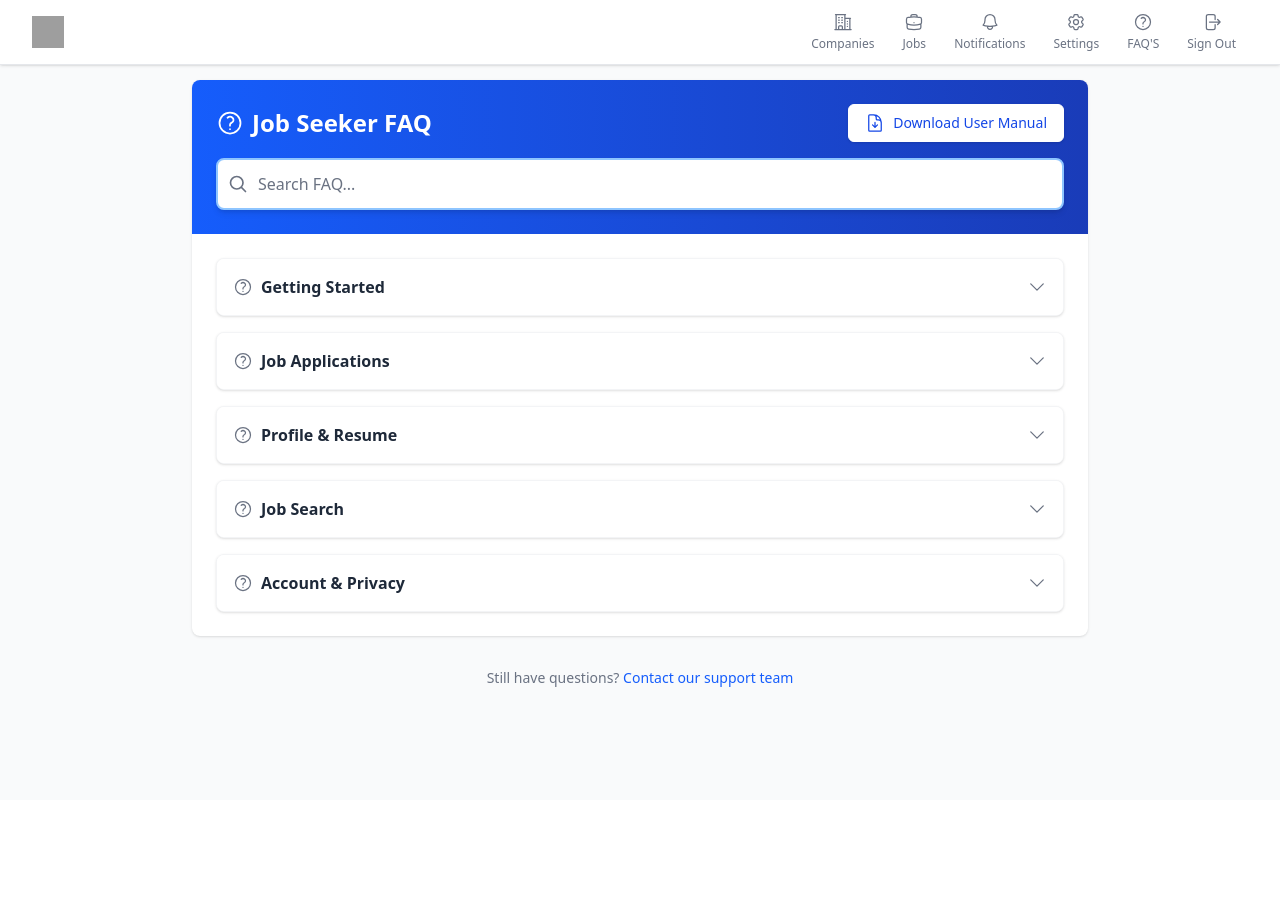
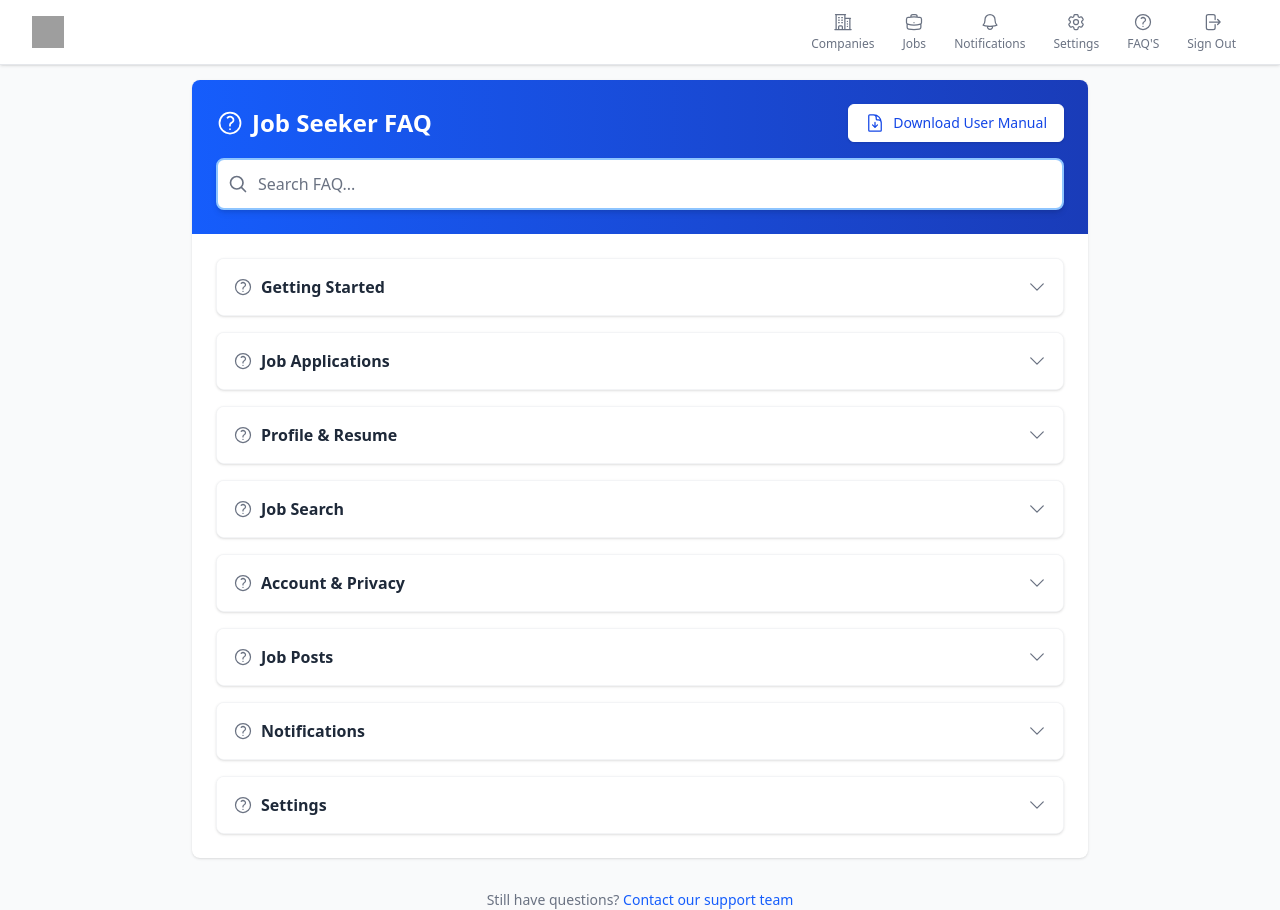
Before and after one commit to officialbryx/HireFlow-last, a React (Vite) app in the folder frontend/: page /faq in a window 1280 px wide. Before the commit the page ends 800 px from the top, so only its background shows below. Built offline with nearby package versions, Linux system fonts and the light colour scheme; grey boxes are pictures that could not be loaded.

Commit message:
Update FAQ and NavBar Hover

```diff
--- a/frontend/src/components/Navbar.jsx
+++ b/frontend/src/components/Navbar.jsx
@@ -160,7 +160,7 @@ const Navbar = () => {
 const NavItem = ({ icon, text, to, notificationCount }) => (
   <Link
     to={to}
-    className="relative flex flex-col items-center px-3 py-2 text-gray-500 hover:text-blue-600 hover:bg-blue-50 rounded-md transition-colors duration-200"
+    className="relative flex flex-col items-center px-3 py-2 text-gray-500 hover:text-black"
   >
     <div className="flex items-center justify-center">
       {icon}
--- a/frontend/src/data/jobSeekerFaqData.js
+++ b/frontend/src/data/jobSeekerFaqData.js
@@ -8,8 +8,8 @@ export const jobSeekerFaqData = [
         a: "Click the 'Sign Up' button on the homepage, fill in your details, and verify your email address to create your account.",
       },
       {
-        q: "How do I build my profile?",
-        a: "After signing in, go to your profile settings to add your work experience, education, skills, and upload your resume.",
+        q: "Is it free to use HireFlow?",
+        a: "Yes, HireFlow is completely free for job seekers. You can create an account, browse jobs, and submit applications without any charges.",
       },
     ],
   },
@@ -22,10 +22,6 @@ export const jobSeekerFaqData = [
         a: "Click on any job posting that interests you, review the details, and click the 'Apply Now' button. Follow the steps to submit your application.",
       },
       {
-        q: "Can I track my job applications?",
-        a: "Yes, you can view all your applications and their status in your dashboard under 'My Applications'.",
-      },
-      {
         q: "Can I apply for multiple jobs?",
         a: "Yes, you can apply for as many jobs as you like. Each application will be tracked separately.",
       },
@@ -36,12 +32,12 @@ export const jobSeekerFaqData = [
     icon: "DocumentIcon",
     questions: [
       {
-        q: "What file formats are accepted for resume upload?",
-        a: "We accept PDF and DOC/DOCX formats for resume uploads. PDFs are recommended for best formatting preservation.",
+        q: "What file format are accepted for resume upload?",
+        a: "We accept PDF format for resume uploads. PDFs are recommended for best formatting preservation.",
       },
       {
         q: "How can I update my profile?",
-        a: "Go to Settings > Profile to update your personal information, work experience, education, and skills.",
+        a: "Go to Settings to update your personal information.",
       },
     ],
   },
@@ -53,10 +49,6 @@ export const jobSeekerFaqData = [
         q: "How do I search for specific jobs?",
         a: "Use the search bar and filters on the Jobs page to find positions by title, location, company, or job type.",
       },
-      {
-        q: "Can I save jobs for later?",
-        a: "Yes, click the bookmark icon on any job posting to save it to your 'Saved Jobs' list.",
-      },
     ],
   },
   {
@@ -67,9 +59,59 @@ export const jobSeekerFaqData = [
         q: "How secure is my information?",
         a: "We use industry-standard encryption and security measures to protect your personal information and documents.",
       },
+    ],
+  },
+  {
+    title: "Job Posts",
+    icon: "BriefcaseIcon",
+    questions: [
       {
-        q: "Can employers see my profile?",
-        a: "Employers can only see your profile when you apply to their job postings. You can control privacy settings in your account.",
+        q: "How do I find jobs that match my skills?",
+        a: "Use the search bar on the Jobs page to search by job title, skills, or company name. You can also use filters to narrow down results by job type (full-time, part-time, remote) or recency.",
+      },
+      {
+        q: "What information can I see in job listings?",
+        a: "Each job listing shows the job title, company name, location, required skills, salary range, job type, and number of applicants needed. You can click on a listing to see detailed responsibilities, qualifications, and company information.",
+      },
+      {
+        q: "How recent are the job postings?",
+        a: "Job listings show when they were posted (e.g., 'Posted 2 days ago'). Use the 'Most Recent' filter to see jobs posted within the last week.",
+      },
+    ],
+  },
+  {
+    title: "Notifications",
+    icon: "BellIcon",
+    questions: [
+      {
+        q: "What types of notifications will I receive?",
+        a: "You'll receive notifications about application status updates, interview invitations, and messages from employers. You'll also be notified when new jobs matching your preferences are posted.",
+      },
+      {
+        q: "How long do notifications stay in my inbox?",
+        a: "Notifications are stored for 30 days. Important notifications related to your applications are kept until the application process is complete.",
+      },
+    ],
+  },
+  {
+    title: "Settings",
+    icon: "CogIcon",
+    questions: [
+      {
+        q: "How do I update my profile information?",
+        a: "In Settings > Profile Settings, click 'Edit Profile' to update your first name, middle name, last name, and other personal information. Click 'Save Changes' when done.",
+      },
+      {
+        q: "How do I change my email address?",
+        a: "Go to Settings > Email tab. Enter your new email address and click Update. You'll receive a verification email to confirm the change.",
+      },
+      {
+        q: "How do I change my password?",
+        a: "In Settings > Change Password tab, enter your new password. Make sure it meets all security requirements shown. Click 'Update Password' to save changes.",
+      },
+      {
+        q: "What are the password requirements?",
+        a: "Passwords must be at least 8 characters long and include a mix of uppercase and lowercase letters, numbers, and special characters. The system will show you if your password meets all requirements.",
       },
     ],
   },
```
